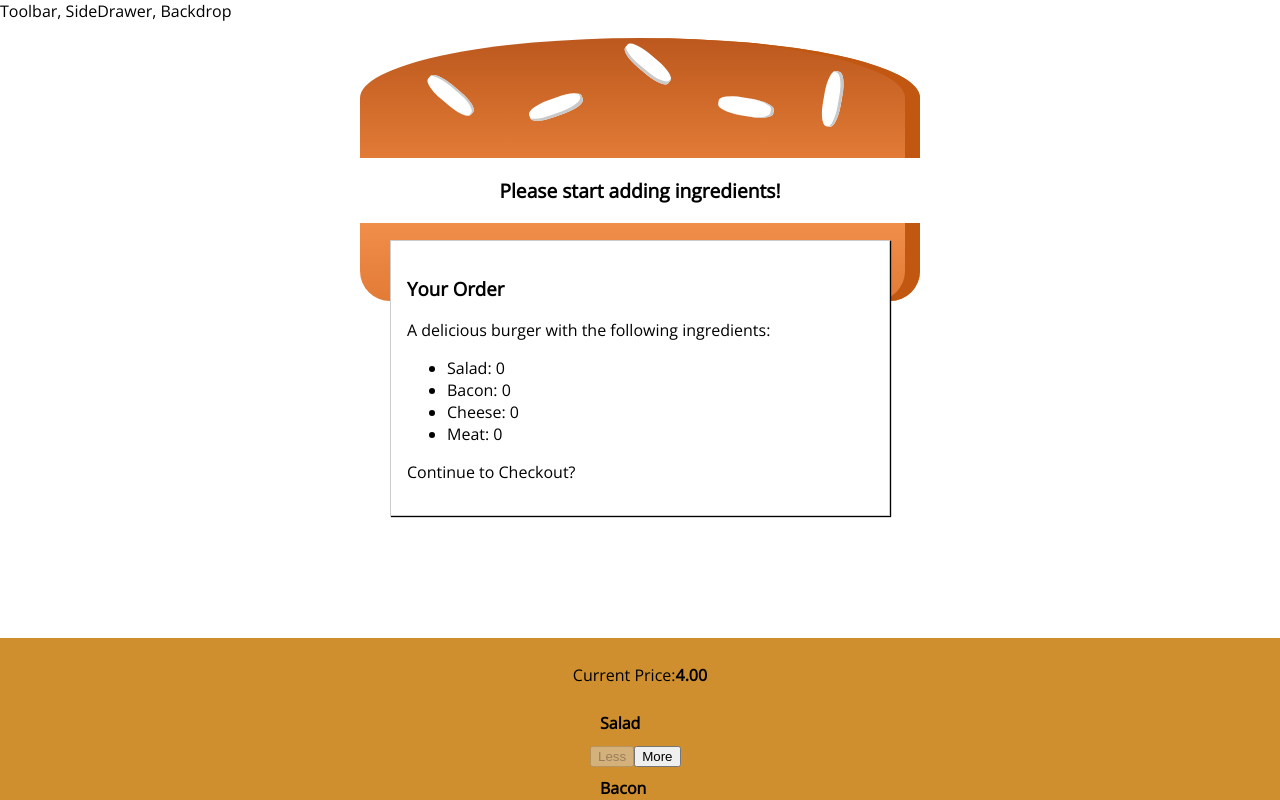
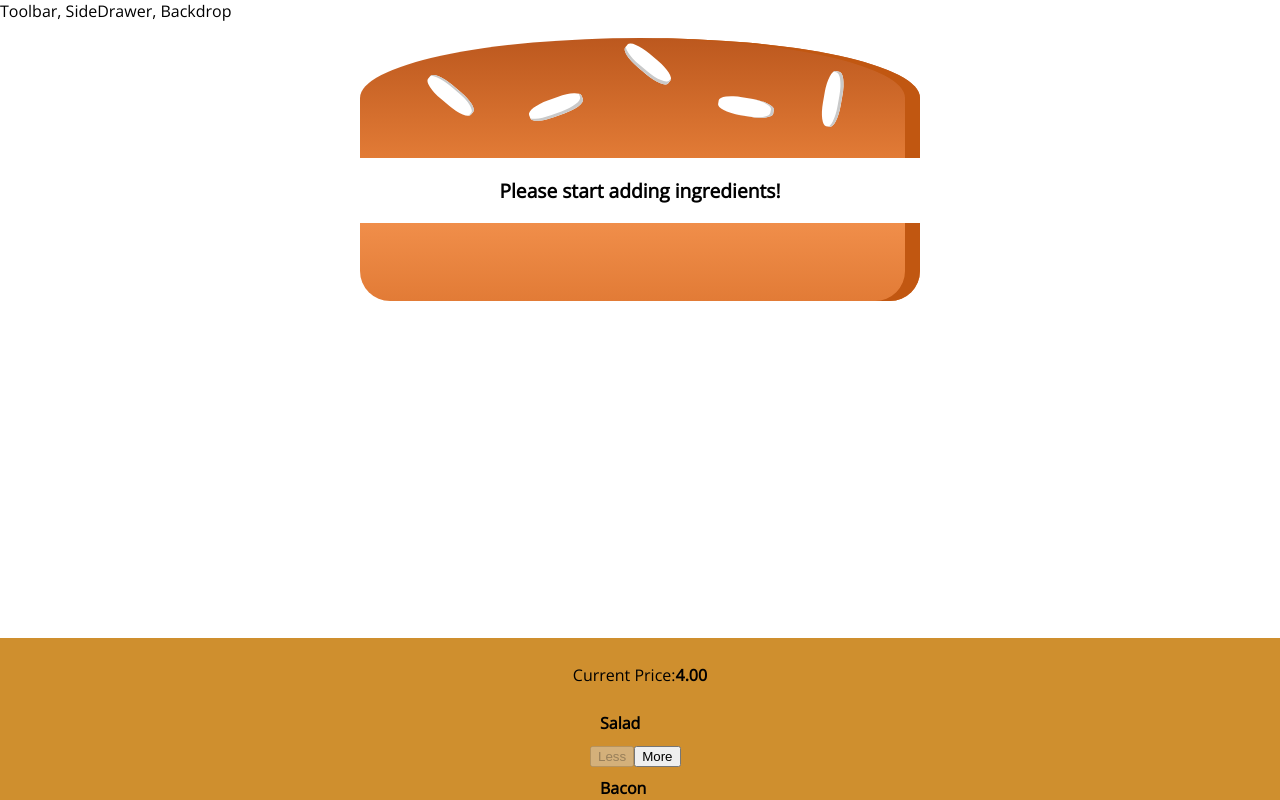
Before and after one commit to AjlaBise/MyBurger, a React app: page / in a window 1280 px wide. Shown: the top 800 px of the page. Built offline with nearby package versions, Linux system fonts and the light colour scheme.

Commit message:
Showing&HidingTheModel(withAnimation)

```diff
--- a/src/components/Burger/BuildControls/BuildControls.js
+++ b/src/components/Burger/BuildControls/BuildControls.js
@@ -29,6 +29,7 @@ const BuildControls = (props) => (
         <button
         className={classes.OrderButton}
         disabled={!props.purchaseable}
+        onClick={props.ordered}
         >ORDER NOW</button>
     </div>
 
--- a/src/components/Burger/OrderSummary/OrderSummary.js
+++ b/src/components/Burger/OrderSummary/OrderSummary.js
@@ -4,7 +4,8 @@ import Aux from '../../../hoc/Auxiliary';
 const OrderSummary = (props) => {
     const ingredientSummary = Object.keys(props.ingredients)
         .map(igKey => {
-            return (<li key={igKey}><span style={{ textTransform:'capitalize' }}>{igKey}</span>: {props.ingredients[igKey]}</li>);
+            return (<li key={igKey}><span style={{ textTransform:'capitalize' }}>{igKey}</span>
+            : {props.ingredients[igKey]}</li>);
         });
 
     return (
--- a/src/components/UI/Modal/Modal.js
+++ b/src/components/UI/Modal/Modal.js
@@ -2,7 +2,10 @@ import React from 'react'
 import classes from './Model.css';
 
 const Modal = (props) => (
-<div className={classes.Modal}>
+<div
+className={classes.Modal}
+style={{transform: props.show ? 'translateY(0)' : 'translateY(-100vh)',
+ opacity: props.show ? '1' : '0'}}>
      {props.children}
 </div>
 
--- a/src/containers/BurgerBuilder/BurgerBuilder.js
+++ b/src/containers/BurgerBuilder/BurgerBuilder.js
@@ -30,7 +30,8 @@ class BurgerBuilder extends Component {
             meat: 0
         },
         totalPrice: 4,
-        purchaseable : false
+        purchaseable : false,
+        purchasing: false
     }
 
     updatePurchaseState (ingredients) {
@@ -78,6 +79,9 @@ class BurgerBuilder extends Component {
         this.updatePurchaseState(updateIngredients);
 
     }
+    purshaseHandler = () => {
+        this.setState({purchasing:true})
+    }
     render() {
         //Ukoliko nema sta da se ukloni, blokiramo btn Less
         const disableInfo = {
@@ -89,7 +93,7 @@ class BurgerBuilder extends Component {
         }
         return (
             <Aux>
-                <Modal>
+                <Modal show={this.state.purchasing}>
                 <OrderSummary ingredients={this.state.ingredients} />
                 </Modal>
                 <Burger ingredients={this.state.ingredients} />
@@ -98,7 +102,9 @@ class BurgerBuilder extends Component {
                 ingredientRemoved={this.removeIngredientHandler}
                 disabled={disableInfo}
                 purchaseable={this.state.purchaseable}
+                ordered={this.purshaseHandler}
                 price={this.state.totalPrice}
+
                 />
             </Aux>
         );
```
